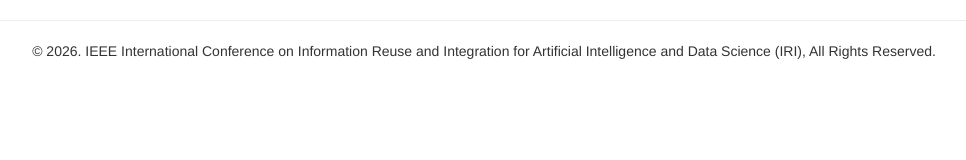
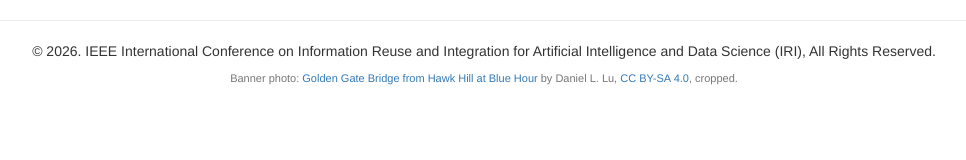
Before and after one commit to ieee-iri/ieee-iri.github.io, a plain HTML site: page 2027/footer.html in a window 1280 px wide. Shown: the whole page, without its empty margins (156-1122 px from the left). Drawn offline with Linux system fonts and the light colour scheme.

Commit message:
feat(2027): add Golden Gate Bridge banner as first carousel slide
Banner: "Golden Gate Bridge and San Francisco skyline from Hawk Hill at
Blue Hour" by Daniel L. Lu, CC BY-SA 4.0, via Wikimedia Commons,
cropped/resized to the 2048x400 banner format. Attribution added to the
2027 footer.

Co-Authored-By: Claude Opus 5.5 <noreply@anthropic.com>

```diff
--- a/2027/footer.html
+++ b/2027/footer.html
@@ -26,7 +26,15 @@
                     <p class="text-center">
                         &copy; 2026. IEEE International Conference on Information Reuse and Integration for Artificial Intelligence and Data Science (IRI),
                         All Rights Reserved.
-
+                    </p>
+                    <p class="text-center" style="font-size: 11px; color: #777;">
+                        Banner photo:
+                        <a href="https://commons.wikimedia.org/wiki/File:Golden_Gate_Bridge_and_San_Francisco_skyline_from_Hawk_Hill_at_Blue_Hour_dllu.jpg"
+                            target="_blank">Golden Gate Bridge from Hawk Hill at Blue Hour</a>
+                        by Daniel L. Lu,
+                        <a href="https://creativecommons.org/licenses/by-sa/4.0/" target="_blank">CC BY-SA 4.0</a>,
+                        cropped.
+                    </p>
                 </div>
             </div>
         </footer>
```
Also changed, not shown: 2027/header.html (+15 -2 lines), resources/images/c14_2027.jpg (added).
